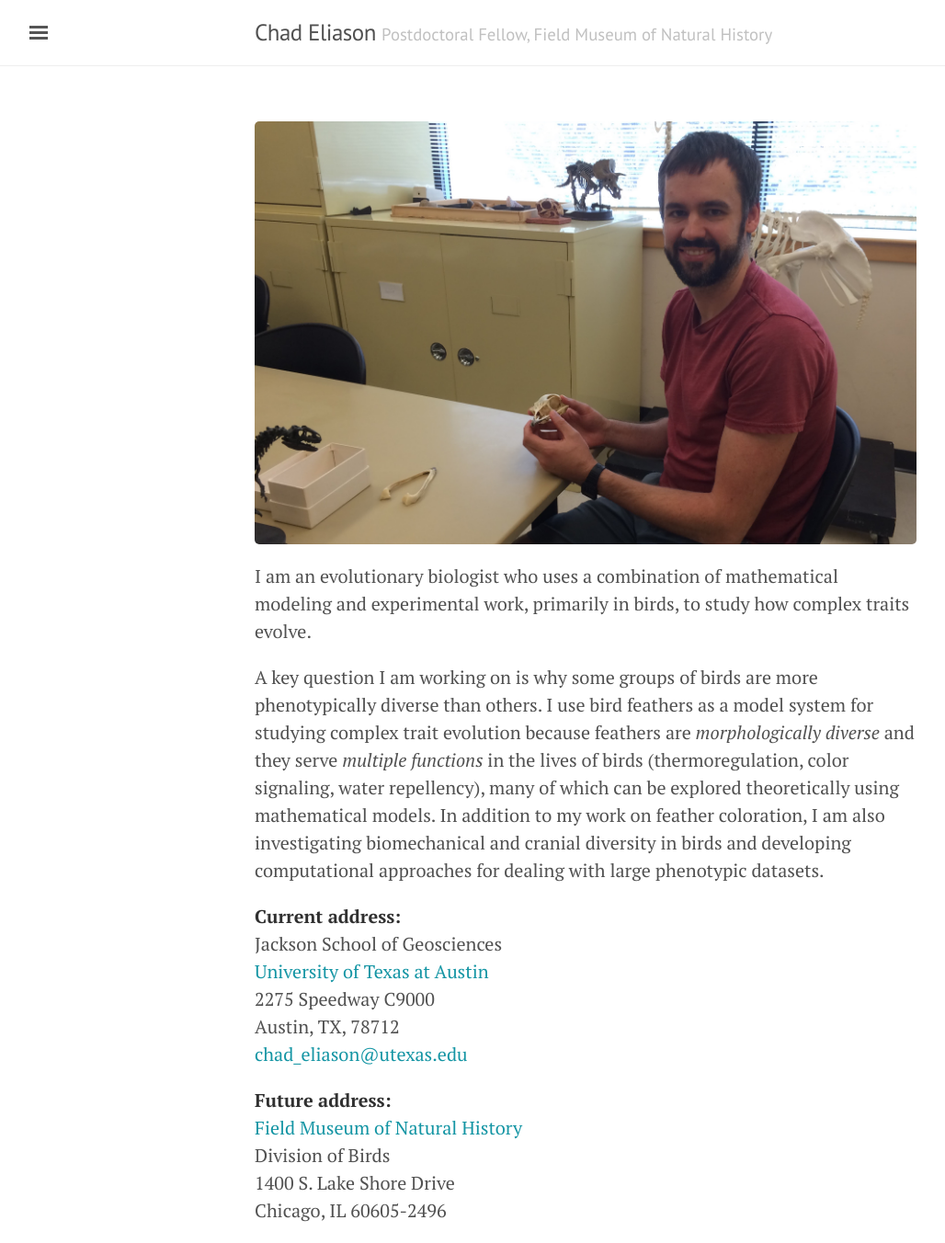
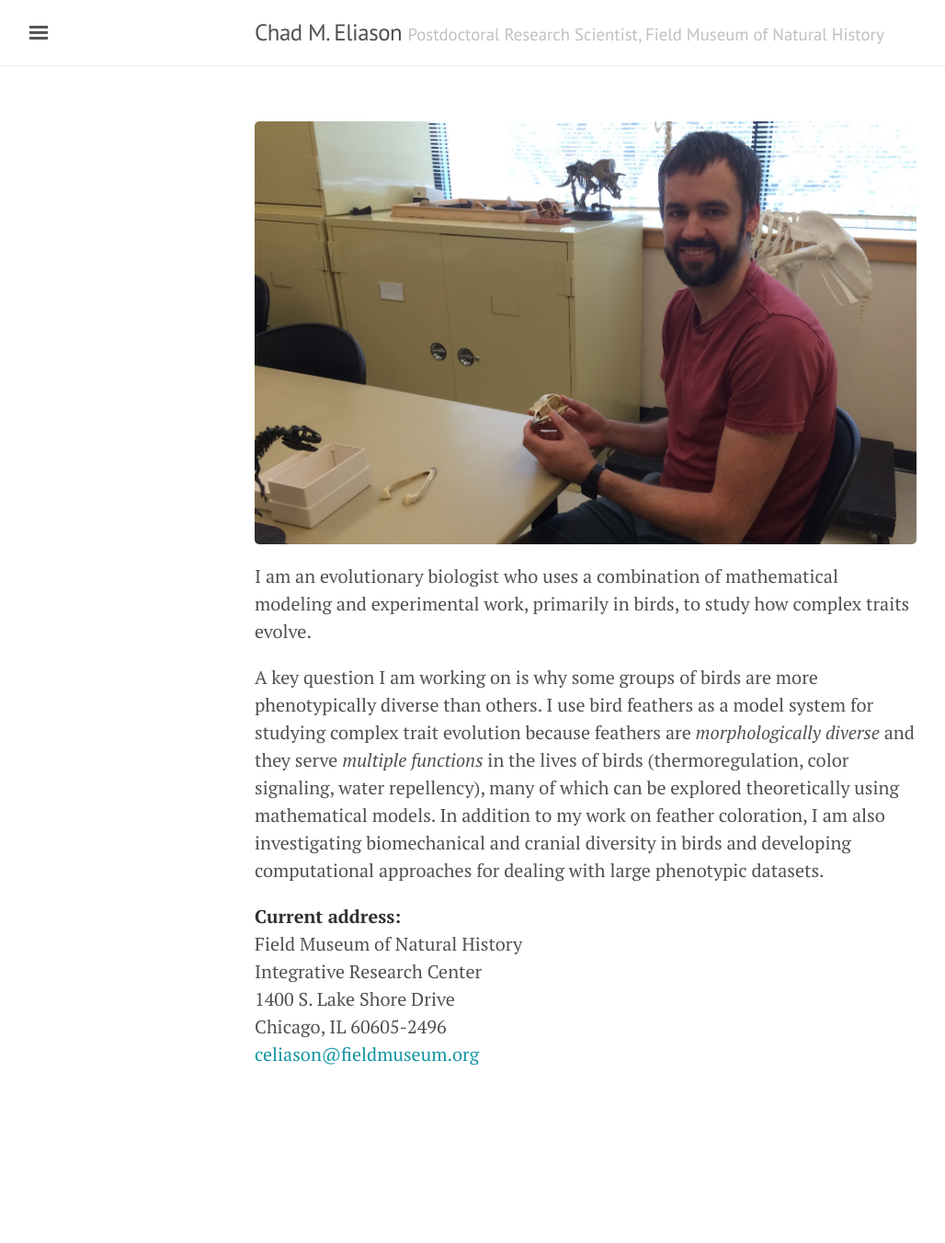
Before and after one commit to celiason/celiason.github.io, a Jekyll site: the page built from index.md, in a window 1280 px wide. Shown: the whole page at 92% size, without its empty margins (3-1031 px from the left). Built offline with Jekyll 4.4.1, drawn with Linux system fonts in a browser that asks for light colours; after the commit the page ends 1182 px from its top, so only the background shows below that.

Commit message:
update index

```diff
--- a/_config.yml
+++ b/_config.yml
@@ -4,8 +4,8 @@
 permalink:           pretty
 
 # Setup
-title:               Chad Eliason
-tagline:             'Postdoctoral Fellow, Field Museum of Natural History'
+title:               Chad M. Eliason
+tagline:             'Postdoctoral Research Scientist, Field Museum of Natural History'
 description:         'A reserved <a href="http://jekyllrb.com" target="_blank">Jekyll</a> theme that places the utmost gravity on content with a hidden drawer. Made by <a href="https://twitter.com/mdo" target="_blank">@mdo</a>.'
 url:                 http://lanyon.getpoole.com
 baseurl:             ''
--- a/index.md
+++ b/index.md
@@ -21,17 +21,19 @@ A key question I am working on is why some groups of birds are more phenotypical
 <!-- Although I have primarily focused on birds, I have also worked with non-avian taxa (butterfly fish, tarantulas, and orb-weaving spiders–see my publication in Biol. Letters). In addition, I have experience with diverse microscopy techniques (TEM, SEM, AFM), phylogenetic/comparative methods (BEAST, MrBayes, diversitree, OUwie), and coding languages (Scheme, R–see my recent publication in Methods Ecol. Evol.), and I have spent considerable time sampling from museum collections. -->
 
 __Current address:__
-Jackson School of Geosciences
+<!-- Jackson School of Geosciences
 <a href="http://www.utexas.edu/">University of Texas at Austin</a>
 2275 Speedway C9000
 Austin, TX, 78712
 [chad_eliason@utexas.edu](mailto:chad_eliason@utexas.edu)
-
-__Future address:__
-[Field Museum of Natural History](https://www.fieldmuseum.org/science/research/area/birds)
-Division of Birds
+ -->
+<!-- __Future address:__   -->
+<!-- Chad M. Eliason   -->
+Field Museum of Natural History
+Integrative Research Center
 1400 S. Lake Shore Drive
 Chicago, IL 60605-2496
+[celiason@fieldmuseum.org](mailto:celiason@fieldmuseum.org)
 
 <!-- [website](https://celiason.github.io) -->
 
```
Also changed, not shown: 2 other files.
